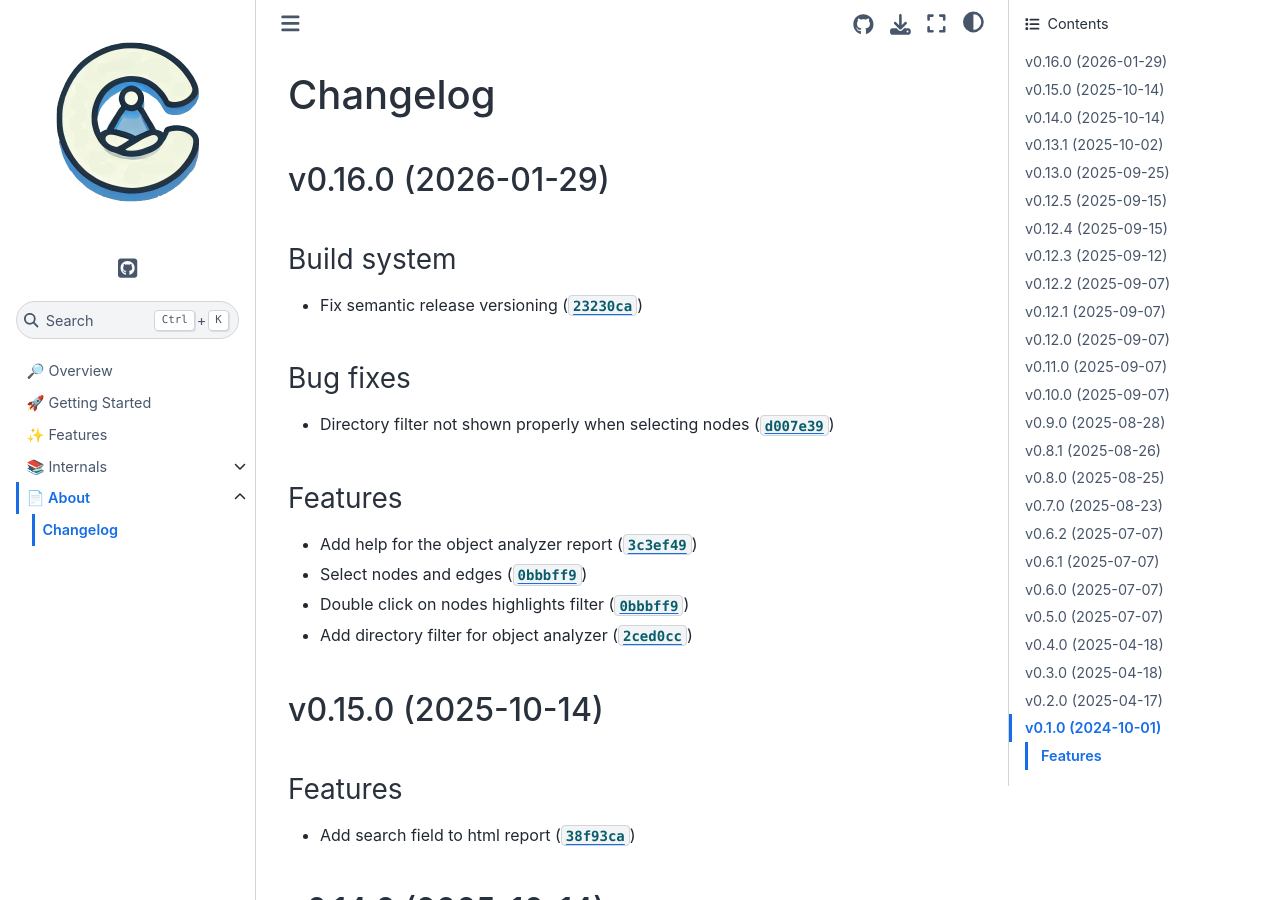
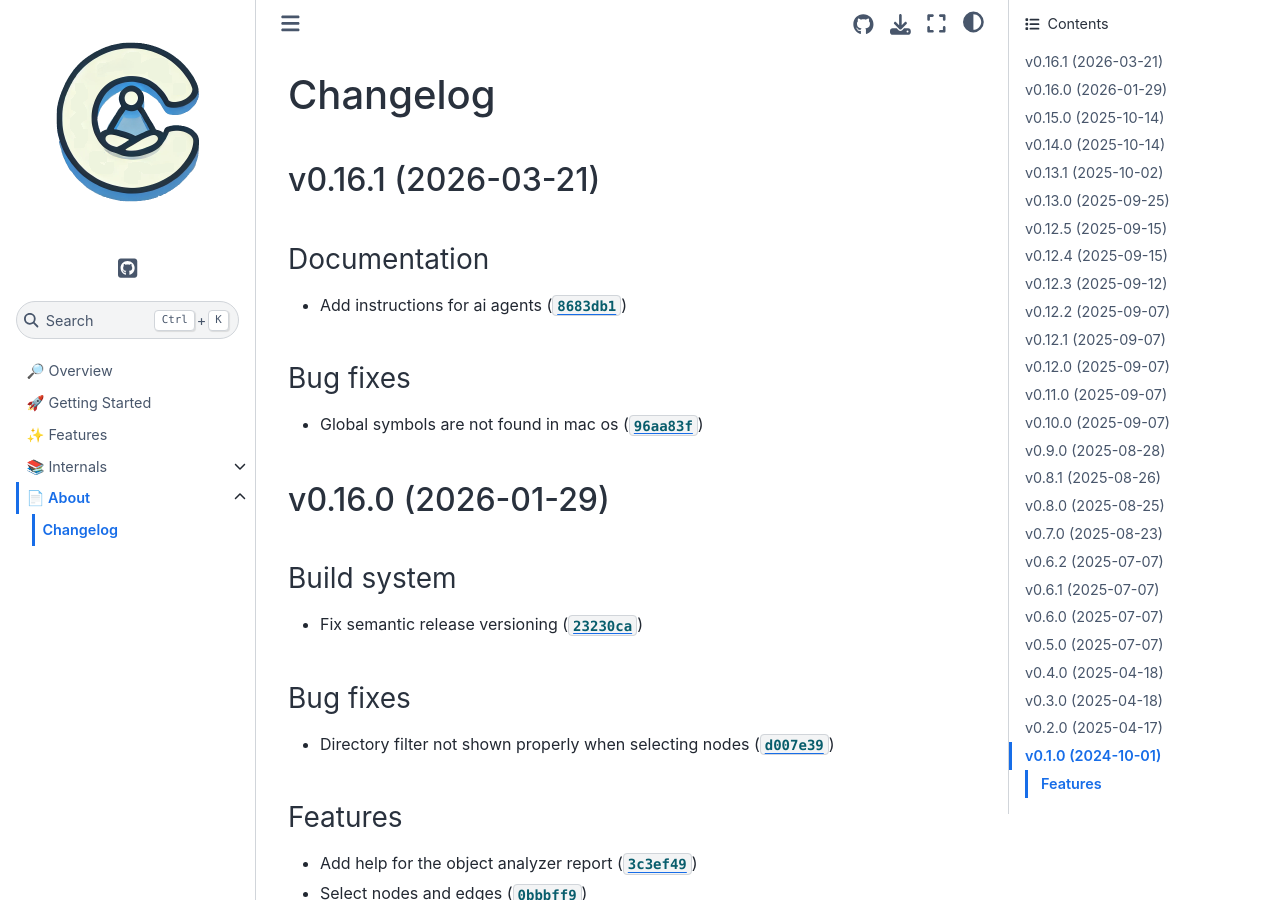
Before and after one commit to cuinixam/clanguru, a Sphinx documentation site: the page built from docs/about/_changelog.md, in a window 1280 px wide and 900 px high. Built offline with Sphinx 7.4.7 and the Sphinx Book theme 1.1.4, drawn with Linux system fonts in a browser that asks for light colours.

Commit message:
0.16.1
Automatically generated by python-semantic-release

```diff
--- a/CHANGELOG.md
+++ b/CHANGELOG.md
@@ -1,4 +1,14 @@
 # Changelog
+
+## v0.16.1 (2026-03-21)
+
+### Documentation
+
+- Add instructions for ai agents ([`8683db1`](https://github.com/cuinixam/clanguru/commit/8683db1b2c844f94749840f6f4560460bffb4d23))
+
+### Bug fixes
+
+- Global symbols are not found in mac os ([`96aa83f`](https://github.com/cuinixam/clanguru/commit/96aa83f221655d8d04ff4da3ee3539be827ad37e))
 
 ## v0.16.0 (2026-01-29)
 
--- a/docs/conf.py
+++ b/docs/conf.py
@@ -17,7 +17,7 @@ for path in ["src", "tests"]:
 project = "clanguru"
 copyright = "2024, cuinixam"
 author = "cuinixam"
-release = "0.16.0"
+release = "0.16.1"
 
 # -- General configuration ---------------------------------------------------
 # https://www.sphinx-doc.org/en/master/usage/configuration.html#general-configuration
--- a/pyproject.toml
+++ b/pyproject.toml
@@ -1,6 +1,6 @@
 [project]
 name = "clanguru"
-version = "0.16.0"
+version = "0.16.1"
 description = "C language utils and tools based on the clang and binutils modules."
 readme = "README.md"
 license = { text = "MIT" }
--- a/src/clanguru/__init__.py
+++ b/src/clanguru/__init__.py
@@ -1 +1 @@
-__version__ = "0.16.0"
+__version__ = "0.16.1"
```
Also changed, not shown: 1 other file.
